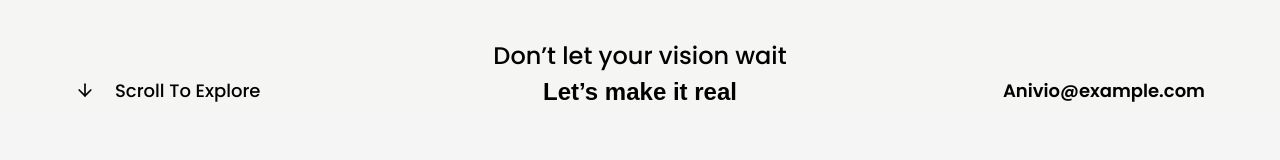
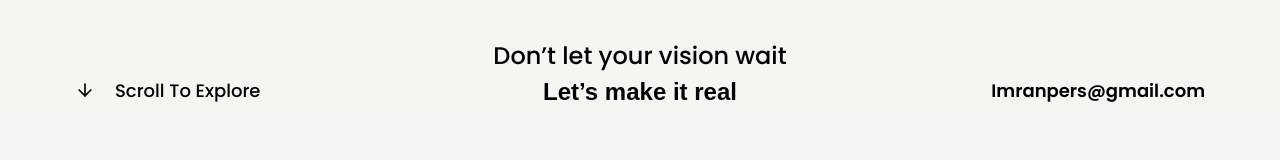
Before and after one commit to imranprof/anivio-portfolio, a Next.js app: page /contact in a window 1280 px wide. Shown: the part 562-722 px from the top of the page. Built offline with nearby package versions, Linux system fonts and the light colour scheme; a web font is replaced by a local one.

Commit message:
add mail to contact

```diff
--- a/src/components/sections/contact/ContactHero.tsx
+++ b/src/components/sections/contact/ContactHero.tsx
@@ -27,7 +27,7 @@ const ContactHero = () => {
       </div>
       <div className="hero_bottom text-center flex justify-between inner-container w-full mx-auto">
         <div className="flex justify-between items-center text-[18px] font-medium"> <ArrowDown className="pe-5 text-black h-10 w-10" /> Scroll To Explore </div>
-        <div className="text-[18px] font-semibold font-poppin flex items-center">Anivio@example.com</div>
+        <div className="text-[18px] font-semibold font-poppin flex items-center">Imranpers@gmail.com</div>
       </div>
     </section>
   )
```
